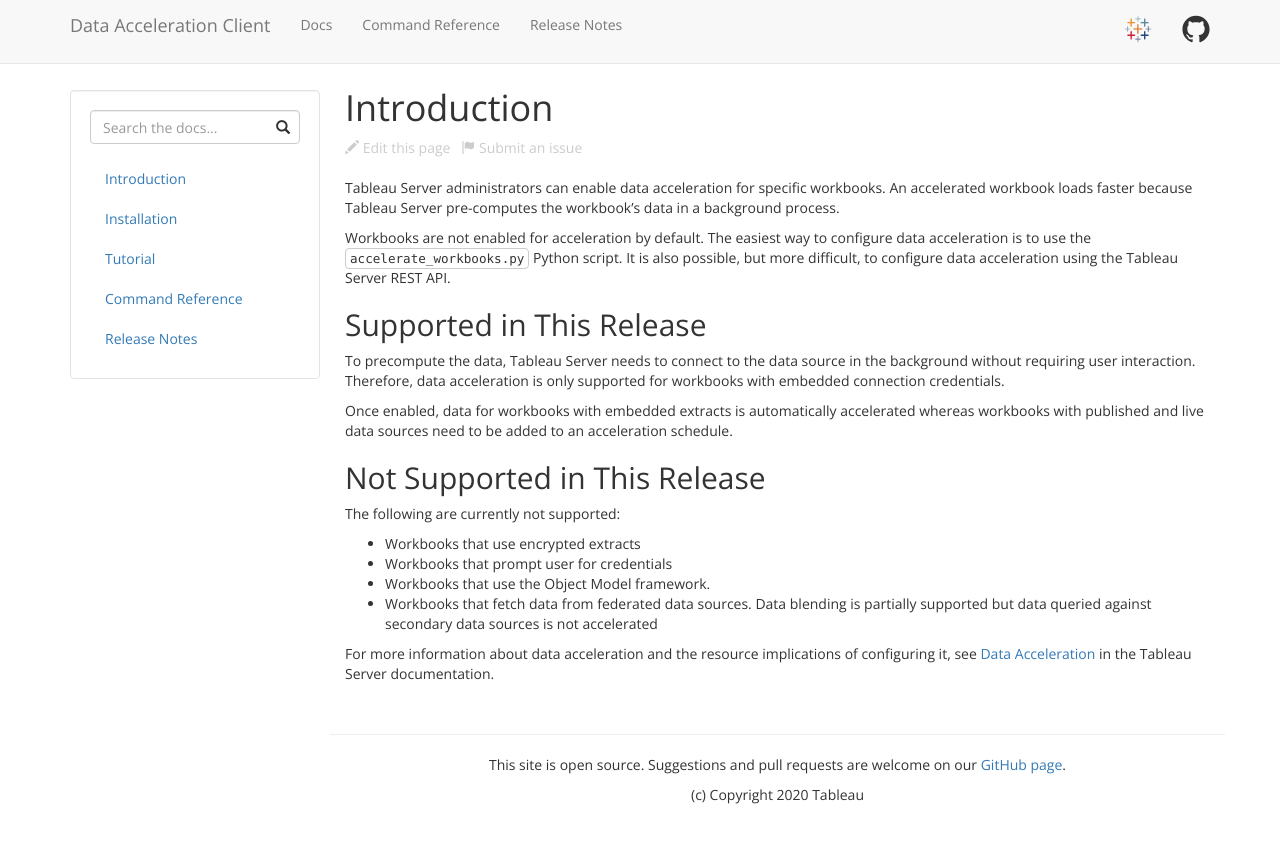
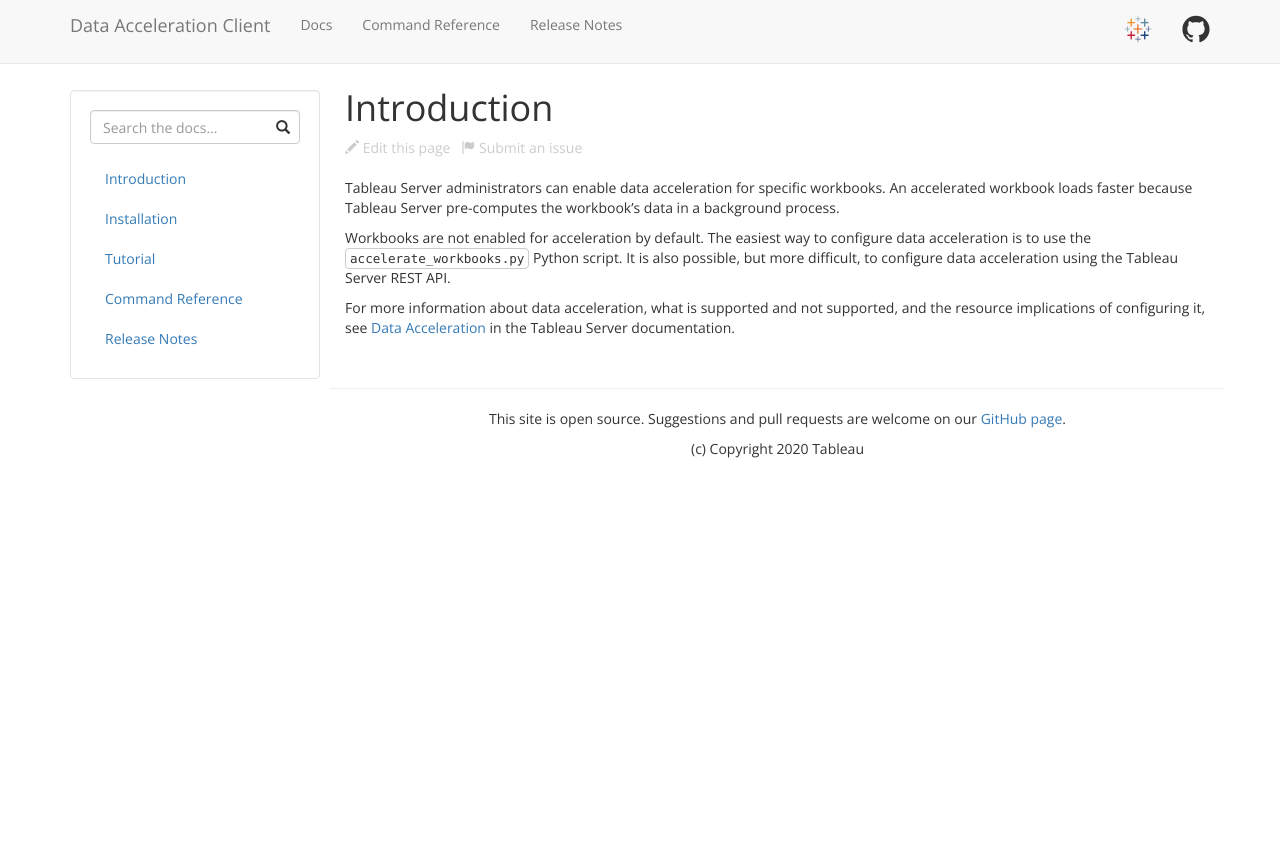
Before and after one commit to tableau/tableau-data-acceleration-client, a Jekyll site: the page built from docs/da_intro.md, in a window 1280 px wide. Shown: the top 843 px of the page. Built offline with Jekyll 4.4.1, drawn with Linux system fonts in a browser that asks for light colours; nearby versions of some CDN libraries.

Commit message:
Update da_intro.md
moved list of supported/unsupported features to the Tableau server docs and added a link to it.

```diff
--- a/docs/da_intro.md
+++ b/docs/da_intro.md
@@ -7,19 +7,4 @@
 
 Workbooks are not enabled for acceleration by default. The easiest way to configure data acceleration is to use the `accelerate_workbooks.py` Python script. It is also possible, but more difficult, to configure data acceleration using the Tableau Server REST API.
 
-## Supported in This Release
-
-To precompute the data, Tableau Server needs to connect to the data source in the background without requiring user interaction. Therefore, data acceleration is only supported for workbooks with embedded connection credentials.
-
-Once enabled, data for workbooks with embedded extracts is automatically accelerated whereas workbooks with published and live data sources need to be added to an acceleration schedule.
-
-## Not Supported in This Release
-
-The following are currently not supported:
-
-* Workbooks that use encrypted extracts
-* Workbooks that prompt user for credentials
-* Workbooks that use the Object Model framework.
-* Workbooks that fetch data from federated data sources. Data blending is partially supported but data queried against secondary data sources is not accelerated
-
-For more information about data acceleration and the resource implications of configuring it, see [Data Acceleration](https://help.tableau.com/v2020.2/server/en-us/data_acceleration.htm) in the Tableau Server documentation.
+For more information about data acceleration, what is supported and not supported, and the resource implications of configuring it, see [Data Acceleration](https://help.tableau.com/current/server/en-us/data_acceleration.htm) in the Tableau Server documentation.
```
